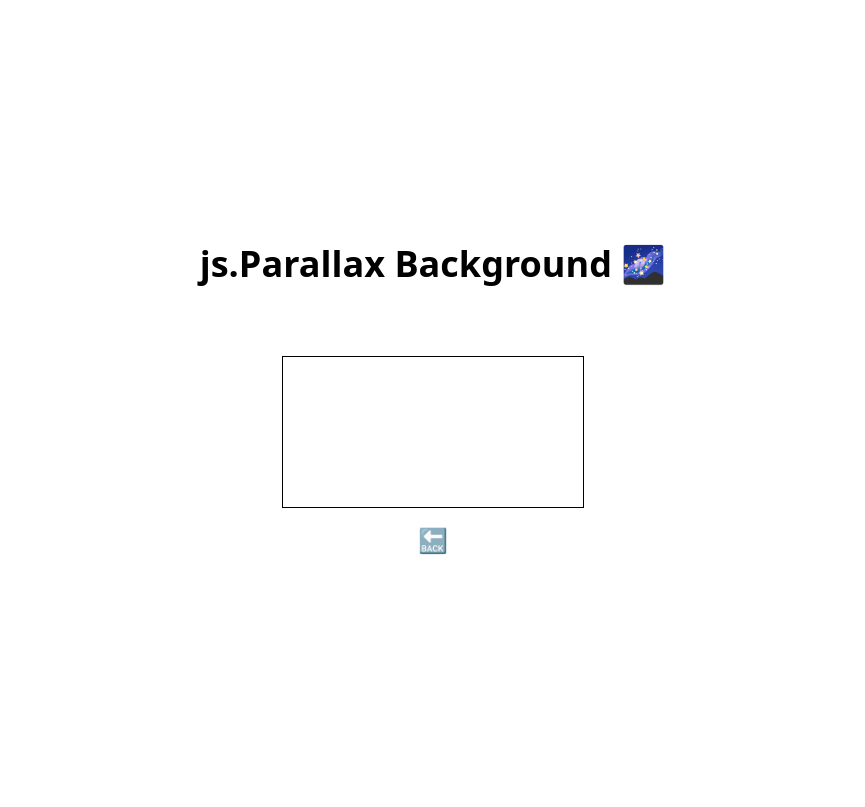
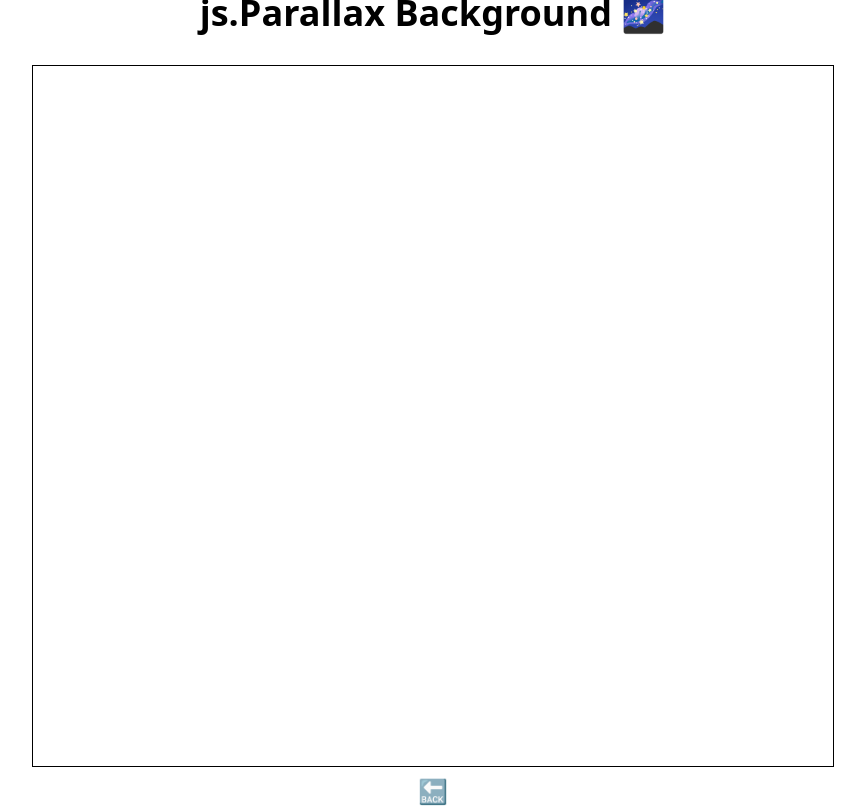
Before and after one commit to BorisKlco/js.BrowserGames, a website built with Vite: page 002-parallax/index.html in a window 1280 px wide. Shown: the whole page, without its empty margins (207-1072 px from the left). Built offline with nearby package versions, Linux system fonts and the light colour scheme.

Commit message:
2 files modified

```diff
--- a/002-parallax/index.html
+++ b/002-parallax/index.html
@@ -7,9 +7,9 @@
     <script src="https://cdn.tailwindcss.com"></script>
   </head>
   <body class="h-screen">
-    <div class="grid place-content-center gap-4 h-full justify-items-center">
-      <h1 class="text-4xl text-center font-bold">js.Parallax Background 🌌</h1>
-      <div class="mx-auto my-3 p-2"></div>
+    <div class="grid place-content-center gap-2 h-full justify-items-center">
+      <h1 class="text-4xl font-bold">js.Parallax Background 🌌</h1>
+      <div class="mx-auto p-2"></div>
       <canvas id="box" class="border border-black"></canvas>
       <a class="text-2xl text-center" href="../">🔙</a>
     </div>
--- a/002-parallax/script.js
+++ b/002-parallax/script.js
@@ -1 +1,23 @@
-console.log('hello 002');
+const canvas = document.querySelector('#box');
+const ctx = canvas.getContext('2d');
+
+const C_W = (canvas.width = 800);
+const C_H = (canvas.height = 700);
+
+const bg1_color = new Image();
+bg1_color.src = 'img/layer-1.png';
+const bg2_blur = new Image();
+bg2_blur.src = 'img/layer-2.png';
+const bg3_sky = new Image();
+bg3_sky.src = 'img/layer-3.png';
+const bg4_city = new Image();
+bg4_city.src = 'img/layer-4.png';
+const bg5_ground = new Image();
+bg5_ground.src = 'img/layer-5.png';
+
+function render() {
+  ctx.clearRect(0, 0, C_W, C_H);
+  requestAnimationFrame(render);
+}
+
+render();
```
